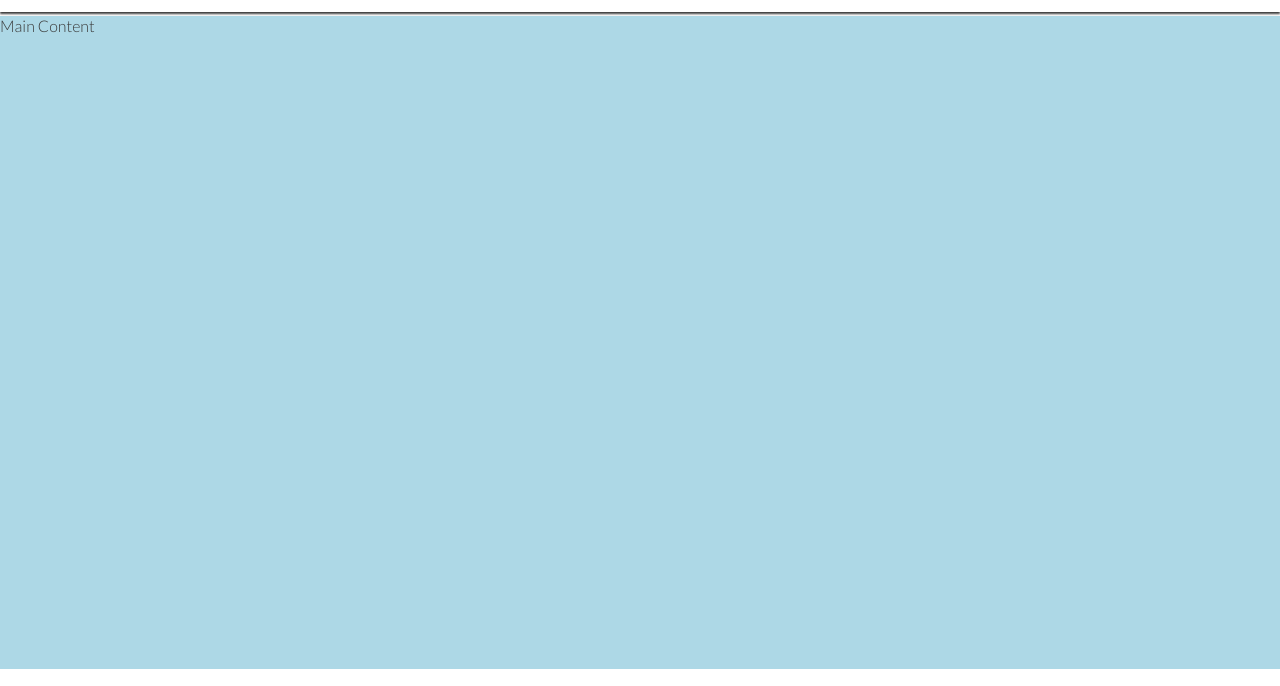
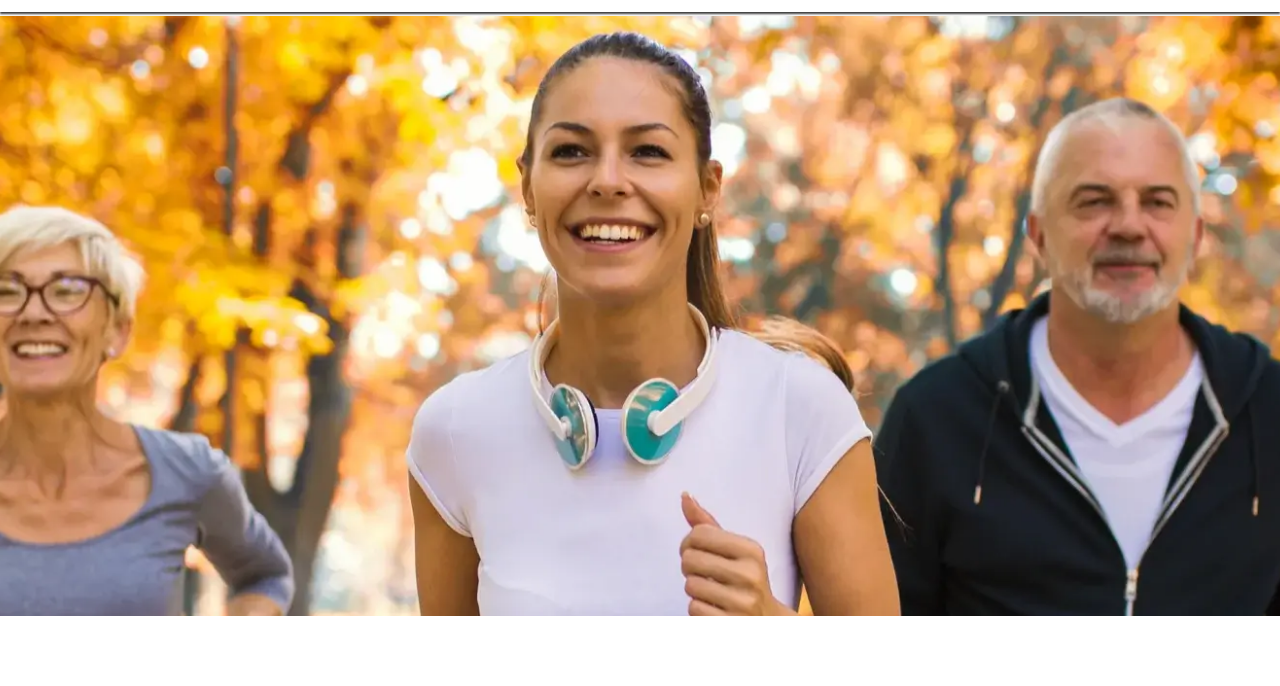
Before and after one commit to zarchri/loveproject2, a plain HTML site: page index.html in a window 1280 px wide. Shown: the part 63-749 px from the top of the page. Drawn offline with nearby package versions, Linux system fonts and the light colour scheme.

Commit message:
Add hero image

```diff
--- a/assets/css/style.css
+++ b/assets/css/style.css
@@ -74,10 +74,16 @@ nav{
 }
 /*Main*/
  main{
-    background-color: lightblue;
+
     /*Make main element take up any surplus space to push footer down*/
     flex: 1 0 auto;
     margin-top: 47px;
+ }
+ /*Hero section*/
+ #Hero {
+    height: 600px;
+    width: 100%;
+    background: url("../images/hero-image\ \(1\).webp") no-repeat center center/cover;
  }
 /*Footer*/
 #social-networks{
--- a/index.html
+++ b/index.html
@@ -50,7 +50,9 @@
         </nav>
     </header>
     <!--main-->
-    <main>Main Content</main>
+    <main>
+        <section id="Hero"></section>
+    </main>
     <!--footer-->
     <Footer>
         <ul id="social-networks">
```
Also changed, not shown: assets/images/hero-image (1).webp (added).
